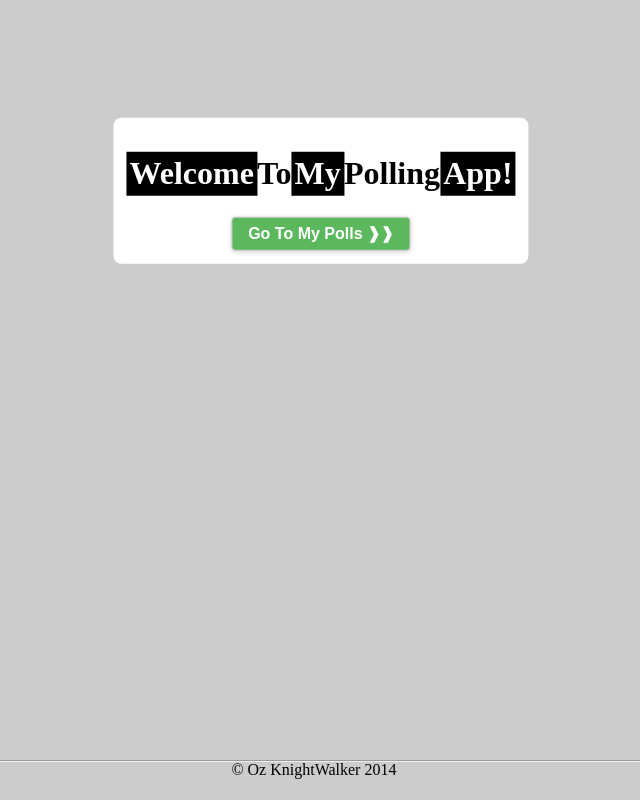
After one commit to OzPython/Task1-6-Final, a Django app: template mysite/polls/templates/polls/Home.html in a window 1280 px wide. The commit adds this page. Shown: the whole page, without its empty margins (319-959 px from the left). Run offline with Django 3.2, Linux system fonts and the light colour scheme; the template is opened without the code that fills it, so the values that code supplies are empty; parts of the project's set-up code (start-up, migrations or seed data) failed here and were passed over.

Commit message:
Added Some Styles

```diff
--- a/mysite/polls/static/polls/style.css
+++ b/mysite/polls/static/polls/style.css
@@ -21,7 +21,7 @@ h1[class ="head"],h2[class ="head"],h3[class ="head"]{
     width: fit-content;
     background-color: #FFF;
     border-radius: 8px;
-    padding:1em;
+    padding:.8em;
 
     /*filter: alpha(opacity=90);*/
       position: fixed;
@@ -60,35 +60,47 @@ h1[class ="head"],h2[class ="head"],h3[class ="head"]{
     padding:.2em;
     padding-right: .8em;
     opacity:0.6;
-    /*filter: alpha(opacity=90);*/
+}
+input[type="submit"], .success{
+    padding:0.5em 1em;
+    line-height:1em;
+    cursor:pointer;
+    border-radius:4px;
+    color:#FFF;
+    font-weight:bold;
+    font-size:inherit;
+    border:solid 1px #ccc;
+    box-shadow:0 1px 5px rgba(0,0,0,0.2);
+    background-position: center bottom;
+    background-color:#5cb85c;
+    cursor:pointer;
 
 }
-input[type="submit"]{
-            padding:0.5em 1em; line-height:1em; cursor:pointer;
-            border-radius:4px; color:#000; font-weight:bold; font-size:inherit;
-            border:solid 1px #ccc;	box-shadow:0 1px 5px rgba(0,0,0,0.2);
-            background-position: center bottom;
+input[type="submit"]:active, .success:active {
+    -webkit-box-shadow: none;
+    box-shadow:none;
 }
-
-            /* Gradient Generator by : http://www.colorzilla.com/gradient-editor/ */
-
-input[type="submit"]:active,
-{
-    -webkit-box-shadow: none; box-shadow:none;
+input[type="submit"]:hover, .success:hover{
+    background-color:#3d8b3d;
 }
 input[type="radio"]{
     position: absolute;
     left: -999em;
 }
-
 label:before {
     display: inline-block; position: relative; top:0.25em; left:-2px;
-    content:''; width:25px; height:25px;
+    content:'';
+    width:25px;
+    height:25px;
     background-image:url(images/formelements.png);
 }
 
-input[type="radio"] + label:before { background-position: -25px -25px;}
-input[type="radio"]:checked + label:before { background-position: -25px 0;}
+input[type="radio"] + label:before {
+    background-position: -25px -25px;
+}
+input[type="radio"]:checked + label:before {
+    background-position: -25px 0;
+}
 
 
 footer{
@@ -105,3 +117,11 @@ hr{
     width:100%;
     bottom: 30px;
 }
+.black{
+    display: inline-block;
+    width: -webkit-fit-content;
+    width: -moz-fit-content;
+    width: fit-content;
+    background-color: #000000;
+    padding:.1em;
+}
--- /dev/null
+++ b/mysite/polls/templates/polls/Home.html
@@ -0,0 +1,24 @@
+<!DOCTYPE html>
+<html lang="en">
+    <head>
+        <title> Homepage </title>
+        {% load staticfiles %}
+        <link rel="stylesheet" type="text/css" href="{% static 'polls/style.css' %}" />
+
+    </head>
+    <body>
+        <div class="whitebox" align="center">
+            <h1 class ="head"><font color="white" class="black">Welcome</font><font color="black">To</font><font color="white" class="black">My</font><font color="black">Polling</font><font color="white" class="black">App!</font></h1>
+            <a href="{% url 'polls:index'%}">
+            <button type="button" class="success"><b>Go To My Polls &#10097;&#10097;</b></button>
+            </a>
+        </div>
+
+    <hr>
+
+    <footer>
+        <p>&copy; Oz KnightWalker 2014</p>
+    </footer>
+
+  </body>
+</html>
--- a/mysite/polls/templates/polls/index.html
+++ b/mysite/polls/templates/polls/index.html
@@ -16,6 +16,10 @@
                 <li><a href="{% url 'polls:detail' poll.id %}">{{ poll.question }}</a></li>
             {% endfor %}
             </ul>
+            <br/>
+            <a href="{% url 'home'%}">
+            <button type="button" class="success"><b>&#10096; &#10096; Go Back</b></button>
+            </a>
         </div>
 
     {% else %}
--- a/mysite/polls/views.py
+++ b/mysite/polls/views.py
@@ -1,4 +1,4 @@
-from django.shortcuts import render, get_object_or_404
+from django.shortcuts import render, get_object_or_404, render_to_response
 from django.http import HttpResponse, HttpResponseRedirect
 from django.core.urlresolvers import reverse
 from django.views import generic
@@ -7,7 +7,7 @@ from polls.models import Poll, Choice
 
 
 def homepage(request):
-    return HttpResponse("Hello, world. You're at the poll index.")
+    return render_to_response('polls/Home.html')
 
 # enables the url /polls
 class IndexView(generic.ListView):
```
Also changed, not shown: mysite/polls/templates/polls/results.html (+8 -2 lines), mysite/db.sqlite3, 3 other files.
